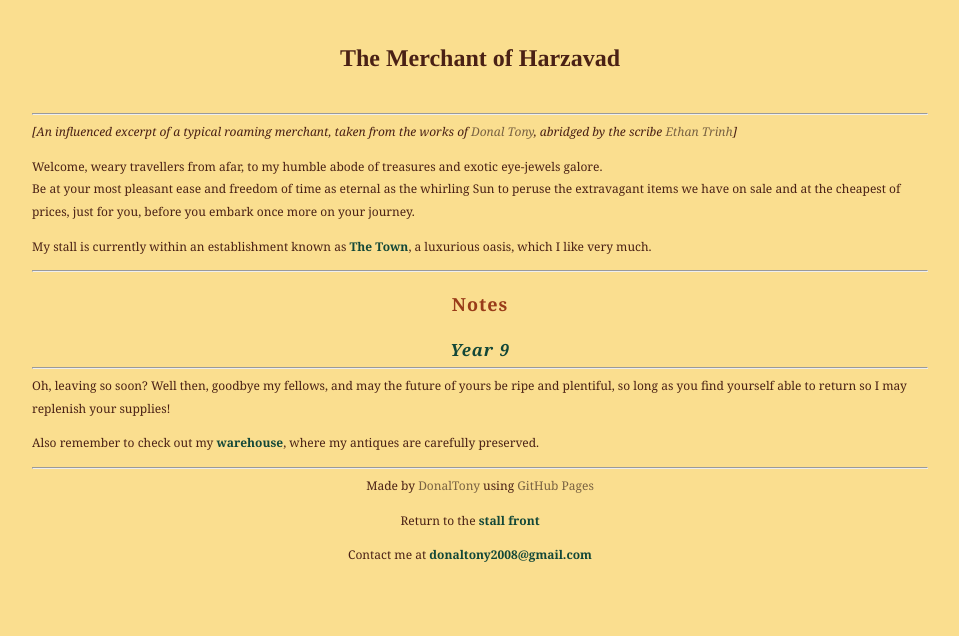
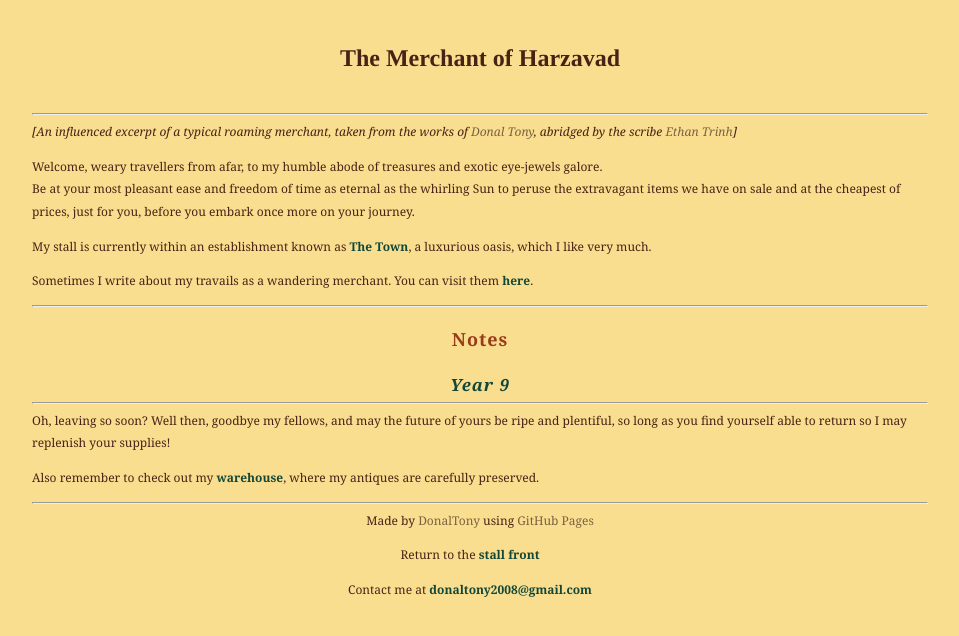
Before and after one commit to dvaraka/the-merchant, a Jekyll site: the page built from index.md, in a window 1280 px wide. Shown: the top 636 px of the page, without its empty margins (160-1119 px from the left). Built offline with Jekyll 4.4.1, drawn with Linux system fonts in a browser that asks for light colours; our own code applies the rules of GitHub Pages for plain Markdown files.

Commit message:
Update index.md

```diff
--- a/index.md
+++ b/index.md
@@ -5,6 +5,7 @@
   <p><i>[An influenced excerpt of a typical roaming merchant, taken from the works of <abbr>Donal Tony</abbr>, abridged by the scribe <abbr>Ethan Trinh</abbr>]</i></p>
   <p class="intro">Welcome, weary travellers from afar, to my humble abode of treasures and exotic eye-jewels galore. <br> Be at your most pleasant ease and freedom of time as eternal as the whirling Sun to peruse the extravagant items we have on sale and at the cheapest of prices, just for you, before you embark once more on your journey.</p>
   <p>My stall is currently within an establishment known as <a href="/the-merchant/the-town.html">The Town</a>, a luxurious oasis, which I like very much.</p>
+  <p>Sometimes I write about my travails as a wandering merchant. You can visit them <a href="/the-merchant/ramblings.html">here</a>.</p>
   <hr class="divider_one">
   <h2 class="subtitles">Notes</h2>
   <h3 class="intro"><b><a href="https://harzavad.github.io/the-merchant/notes/year-9.html">Year 9</a></b></h3>
```
